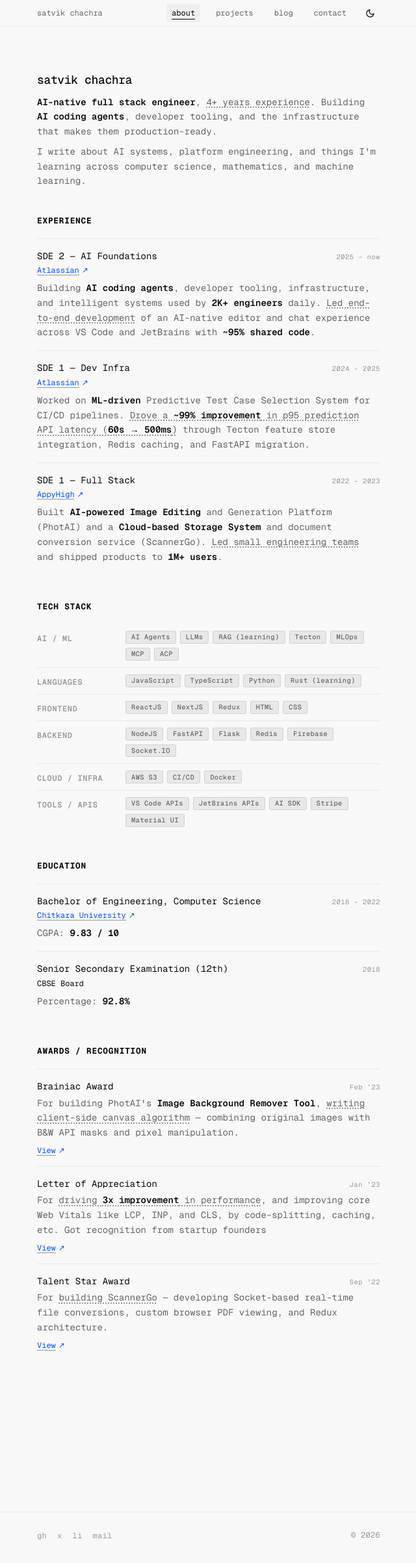
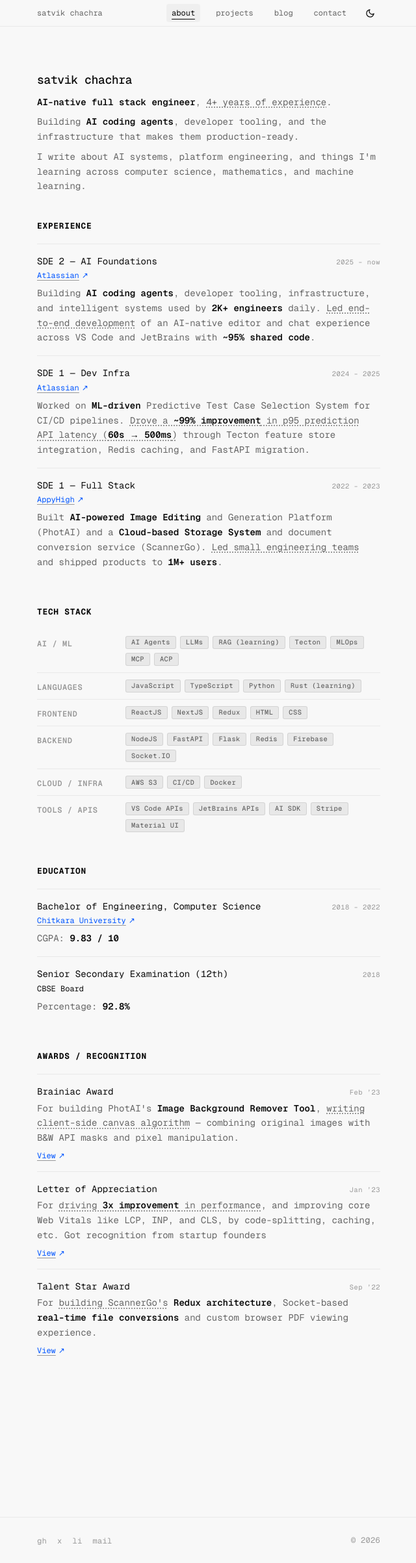
Before and after one commit to satvikchachra/satvik, a Next.js app: page /about in a window 1280 px wide. Shown: the whole page at 65% size, without its empty margins (319-959 px from the left). Built offline with nearby package versions, Linux system fonts and the light colour scheme.

Commit message:
content updates

```diff
--- a/src/app/about/page.tsx
+++ b/src/app/about/page.tsx
@@ -71,7 +71,7 @@ const AWARDS = [
   {
     title: "Talent Star Award",
     date: "Sep ’22",
-    description: "For __building ScannerGo__ — developing Socket-based real-time file conversions, custom browser PDF viewing, and Redux architecture.",
+    description: "For __building ScannerGo's__ **Redux architecture**, Socket-based **real-time file conversions** and custom browser PDF viewing experience.",
     viewUrl: "https://github.com/satvikchachra/profile/blob/463aeb1d2ba5208a094842824d0cab7650f56b91/talentStarsAward.jpg",
   },
 ] as const;
@@ -91,7 +91,10 @@ export default function AboutPage() {
         </h1>
         <div className="text-sm leading-relaxed space-y-2" style={{ color: "var(--text-muted)" }}>
           <p>
-            {formatResumeText("**AI-native full stack engineer**, __4+ years experience__. Building **AI coding agents**, developer tooling, and the infrastructure that makes them production-ready.")}
+            {formatResumeText("**AI-native full stack engineer**, __4+ years of experience__.")}
+          </p>
+          <p>
+            {formatResumeText("Building **AI coding agents**, developer tooling, and the infrastructure that makes them production-ready.")}
           </p>
           <p>
             {formatResumeText("I write about AI systems, platform engineering, and things I'm learning across computer science, mathematics, and machine learning.")}
```
